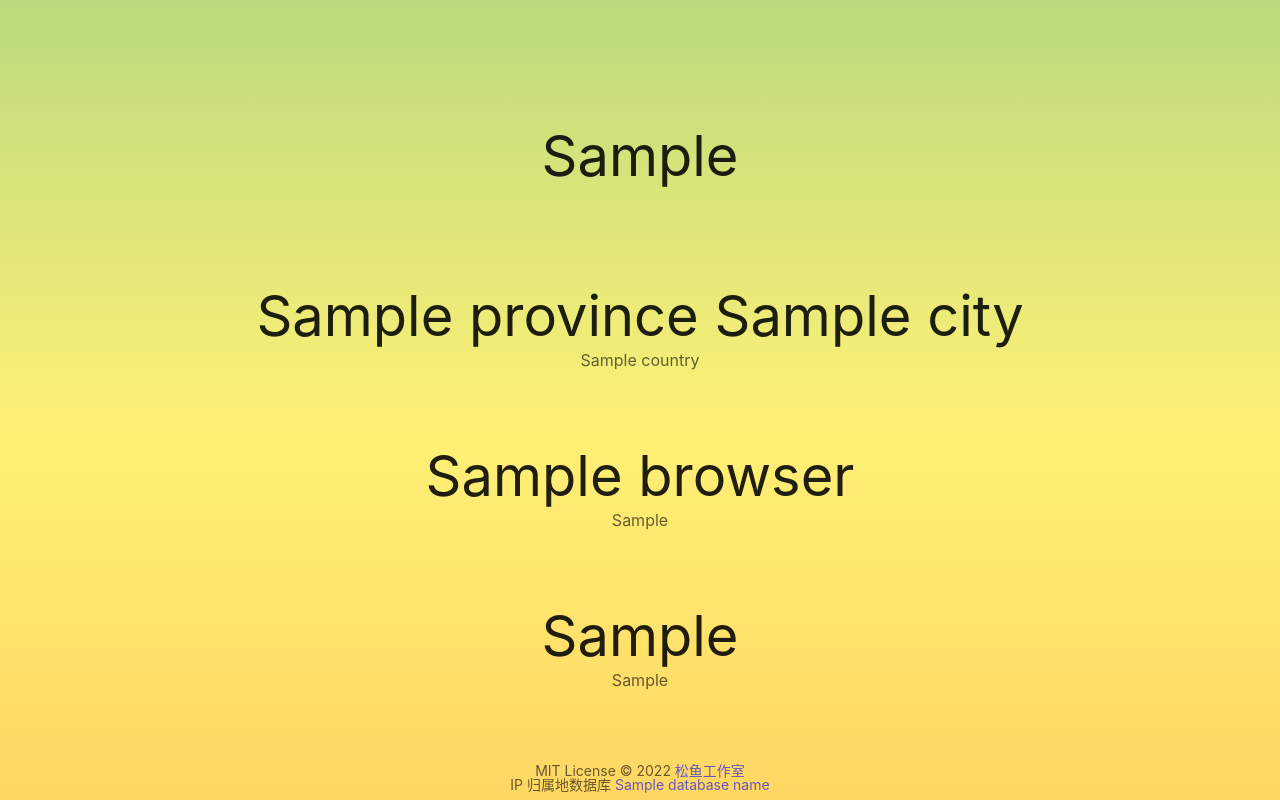
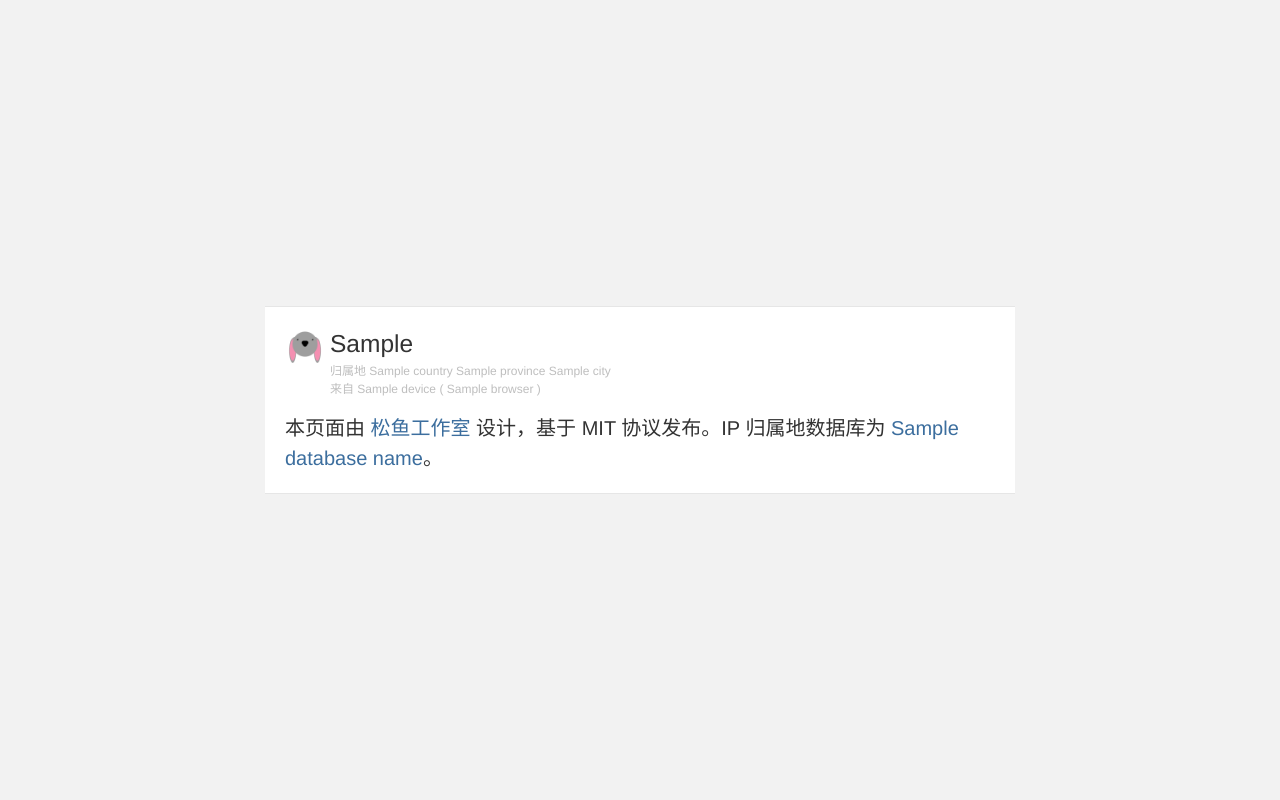
Before and after one commit to jackjyq/ip, a Django app: template templates/index.html in a window 1280 px wide. Run offline with Django 3.2, Linux system fonts and the light colour scheme; the template is opened without the code that fills it: most values are stand-ins (such as "Sample title", 1, 10 or a date in 2020).

Commit message:
change the style to weibo

```diff
--- a/static/styles.css
+++ b/static/styles.css
@@ -1,62 +1,7 @@
-/* font-family
-    https://zenozeng.github.io/fonts.css/ */
 body {
-  font-family: -apple-system, "Noto Sans", "Helvetica Neue", Helvetica,
-    "Nimbus Sans L", Arial, "Liberation Sans", "PingFang SC", "Hiragino Sans GB",
-    "Noto Sans CJK SC", "Source Han Sans SC", "Source Han Sans CN",
-    "Microsoft YaHei", "Wenquanyi Micro Hei", "WenQuanYi Zen Hei", "ST Heiti",
-    SimHei, "WenQuanYi Zen Hei Sharp", sans-serif;
-}
-
-a {
-  color: blue;
-  text-decoration: none;
-}
-
-a:visited {
-  color: blue;
-}
-
-body {
-  height: 100vh;
-  /* Rainbow Colors 300
-  https://material.io/design/color/the-color-system.html#tools-for-picking-colors
-
-  There are 9 <linear-color-stop>  that creates 8 color regions (region 1 to
-  region 8).We know the last two <linear-color-stop> are the same as the first
-  two, thus region 8should be identical to region 1.
-
-  We set the <background-size> to 800%, thus every time there should be exactly
-  1 colour region showing on the screen. We start from the last colour region
-  and end with the first one so that we can create a smooth animation.
-
-  It is to be noted that the <background_position> starts at 100% rather than
-  87.5% (7/8) because: "A value of 100% means that the bottom edge of the
-  background image is aligned with the bottom edge of the container."
-  */
-  background: linear-gradient(
-    0deg,
-    #e57373,
-    #ffb74d,
-    #fff176,
-    #81c784,
-    #64b5f6,
-    #7986cb,
-    #ba68c8,
-    #e57373,
-    #ffb74d
-  );
-  background-size: 100% 800%;
-  animation: rainbow 30s linear infinite;
-}
-
-@keyframes rainbow {
-  0% {
-    background-position: 0% 100%;
-  }
-  100% {
-    background-position: 0% 0%;
-  }
+  /* font-family
+    https://m.weibo.cn/ */
+  font-family: "Helvetica Neue", Helvetica, Arial, sans-serif;
 }
 
 main {
@@ -64,50 +9,66 @@ main {
   display: flex;
   flex-direction: column;
   justify-content: center;
+  align-items: center;
+  background-color: #f2f2f2;
 }
 
-section {
+article {
   box-sizing: border-box;
-  text-align: center;
-  overflow-x: auto;
-  overflow-y: hidden;
-  white-space: nowrap;
-  border: 0;
-  height: 20vh;
-  padding-top: 6vh;
-  padding-bottom: 4vh;
+  padding: 20px;
+  border-top: rgb(230, 230, 230);
+  border-top-width: 1px;
+  border-top-style: solid;
+  border-bottom: rgb(230, 230, 230);
+  border-bottom-width: 1px;
+  border-bottom-style: solid;
+  width: min(750px, 100vw);
+  background-color: #ffffff;
 }
 
-h1 {
-  /* 7vh guranteen enough space to show 255.255.255.255 on iPhone SE*/
-  font-size: 7vh;
-  margin-bottom: 1vh;
-  opacity: 0.87;
+.card-title {
+  display: flex;
+  margin-bottom: 15px;
 }
 
-p {
-  font-size: 2vh;
+.card-title img {
+  height: 40px;
+  width: 40px;
+}
+
+.card-title div {
+  margin-left: 5px;
+}
+
+.card-title h1 {
+  font-size: 24.5px;
+  line-height: 1.4;
+  color: #333333;
+}
+
+.card-title p {
+  font-size: 16px;
+  color: #939393;
+  line-height: 1.5;
+}
+
+.card-title p {
+  font-size: 12px;
   opacity: 0.6;
 }
 
-footer {
-  text-align: center;
-  position: fixed;
-  bottom: 8px;
-  width: 100%;
+.card-content {
+  font-size: 20px;
+  color: #333333;
+  line-height: 1.5;
+  word-wrap: break-word;
 }
 
-footer p {
-  font-size: 14px;
+a {
+  color: #3c6e9e;
+  text-decoration: none;
 }
 
-header {
-  text-align: center;
-  position: fixed;
-  top: 8px;
-  width: 100%;
+a:visited {
+  color: #3c6e9e;
 }
-
-header p {
-  font-size: 14px;
-}
--- a/templates/index.html
+++ b/templates/index.html
@@ -45,54 +45,37 @@
 
   <body>
     <main>
-      <section>
-        <h1>{{ ip }}</h1>
-      </section>
-      <section>
-        {% if not province and not city %}
-        <h1>未知地址</h1>
-        {% elif not province %}
-        <h1>{{ city }}</h1>
-        {% elif not city %}
-        <h1>{{ province }}</h1>
-        {% elif province == city %}
-        <h1>{{ city }}</h1>
-        {% else %}
-        <h1>{{ province }} {{ city }}</h1>
-        {% endif %} {% if country %}
-        <p>{{ country }}</p>
-        {% endif %}
-      </section>
-      <section>
-        {% if browser %}
-        <h1>{{ browser }}</h1>
-        {% else %}
-        <h1>未知浏览器</h1>
-        {% endif %} {% if browser_version %}
-        <p>{{ browser_version }}</p>
-        {% endif %}
-      </section>
-      <section>
-        {% if os %}
-        <h1>{{ os }}</h1>
-        {% else %}
-        <h1>未知系统</h1>
-        {% endif %} {% if os_version %}
-        <p>{{ os_version }}</p>
-        {% endif %}
+      <!-- the article card -->
+      <article>
+        <section class="card-title">
+          <img src="{% static 'favicon_io/android-chrome-192x192.png' %}" alt="avatar" />
+          <div>
+            <h1>{{ ip }}</h1>
+            <p>
+              <!--prettier-ignore-->
+              归属地
+              {% if country %} {{ country }} {% endif %}
+              {% if province %}
+              {{ province }} {% endif %}
+              {% if city %} {{ city }} {% endif %}
+            </p>
+            <p>
+              <!--prettier-ignore-->
+              来自
+              {% if device %} {{ device }} {% endif %}
+              ({% if browser %} {{ browser }} {% endif %})
+            </p>
+          </div>
+        </section>
+        <section class="card-content">
+          <p>
+            本页面由
+            <a href="https://gitee.com/songyustudio/ip">松鱼工作室</a>
+            设计，基于 MIT 协议发布。IP 归属地数据库为
+            <a href="{{ database_href }}">{{ database_name }}</a>。
+          </p>
+        </section>
       </section>
     </main>
-    <footer>
-      <p>
-        MIT License © 2022
-        <a href="https://gitee.com/songyustudio/ip">松鱼工作室</a>
-      </p>
-      {% if database_name %}
-      <p>
-        IP 归属地数据库
-        <a href="{{ database_href }}">{{ database_name }}</a>
-      </p>
-      {% endif %}
-    </footer>
   </body>
 </html>
```
Also changed, not shown: main.py (+3 -6 lines).
